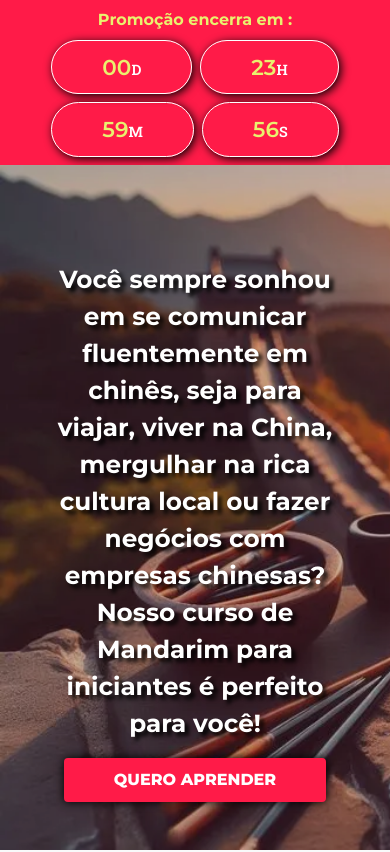
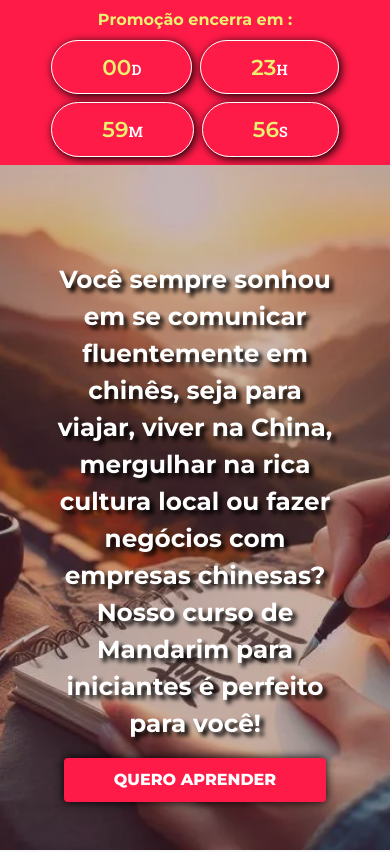
Before and after one commit to marcobaurelioo/mandarimparainiciantes, a plain HTML site: page index.html in a window 390 px wide. Shown: the top 852 px of the page. Drawn offline with nearby package versions, Linux system fonts and the light colour scheme.

Commit message:
ajuste bg section 2

```diff
--- a/assets/css/style.css
+++ b/assets/css/style.css
@@ -155,6 +155,13 @@ body {
     background-size: cover;
     overflow: hidden;
     position: relative;
+}
+
+@media screen and (max-width: 992px) {
+    .section2 {
+        background-position: center center;
+
+    }
 }
 
 .bg-overlay2 {
```
